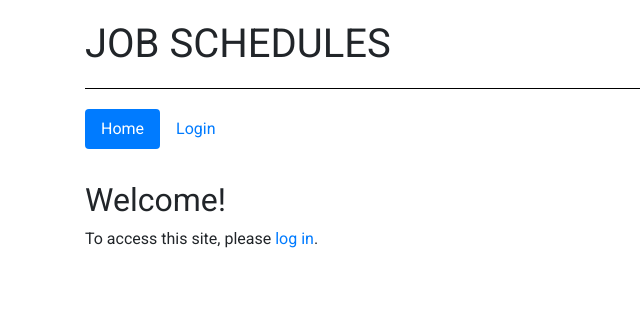
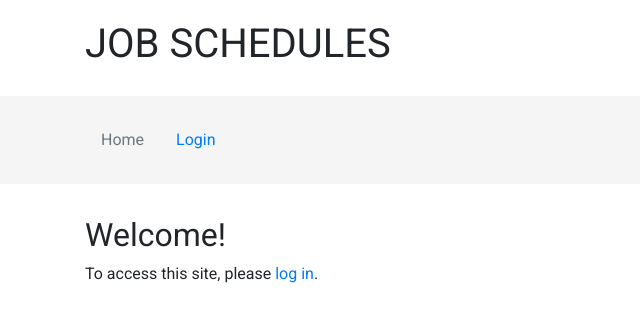
Before and after one commit to mcmullm2-dcu/CA_Assign3, a PHP site: page / in a window 1280 px wide. Shown: the top 322 px of the page, without its empty margins (0-640 px from the left). Run offline with PHP 8.4, Linux system fonts and the light colour scheme; some libraries are stand-ins or nearby versions.

Commit message:
Navigation styling

```diff
--- a/code/header.php
+++ b/code/header.php
@@ -24,8 +24,13 @@ $user = User::getUserFromSession();
     <link rel="stylesheet" href="style.css" type="text/css">
 </head>
 <body>
+
 <div class="container">
 <h1>Job Schedules</h1>
-<nav>
+</div>
+<nav class="grey container-fluid">
+<div class="container">
 <?php include 'menu.php' ?>
+</div>
 </nav>
+<div class="container">
--- a/code/menu.php
+++ b/code/menu.php
@@ -1,7 +1,7 @@
 <?php namespace Assign3;
 
 ?>
-<ul class="nav nav-pills">
+<ul class="nav py-4">
 <?php
 writeNavLink("index.php", "Home");
 if (isset($user)) {
--- a/code/utilities.php
+++ b/code/utilities.php
@@ -13,7 +13,7 @@ function writeNavLink($url, $text)
     echo "\t\n<li class=\"nav-item\">";
     echo "<a href=\"{$url}\" class=\"nav-link";
     if ($url == $current_page) {
-        echo " active";
+        echo " disabled";
     }
     echo "\">{$text}</a></li>";
 }
--- a/style.css
+++ b/style.css
@@ -6,10 +6,12 @@ h1 {
     text-transform: uppercase;
     text-align: left;
     padding: 0.5em 0;
-    border-bottom: 1px solid #000;
-    margin-bottom: 0.5em;
 }
 
 nav {
     margin-bottom: 2em;
 }
+
+.grey {
+    background-color: #f5f5f5;
+}
```
